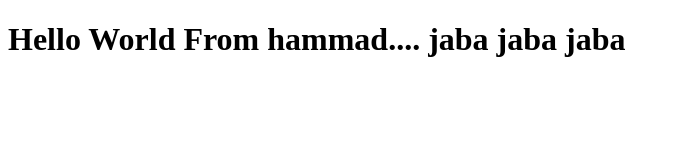
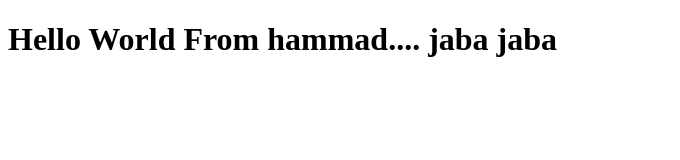
Before and after one commit to Muhammad-Hammad/Bootcamp2020Sample, a plain HTML site: page index.html in a window 1280 px wide. Shown: the whole page, without its empty margins (0-680 px from the left). Drawn offline with Linux system fonts and the light colour scheme.

Commit message:
Update index.html

```diff
--- a/index.html
+++ b/index.html
@@ -6,6 +6,6 @@
     <title>Document</title>
 </head>
 <body>
-    <h1>Hello World From hammad.... jaba jaba jaba </h1>
+    <h1>Hello World From hammad.... jaba jaba </h1>
 </body>
 </html>
```
